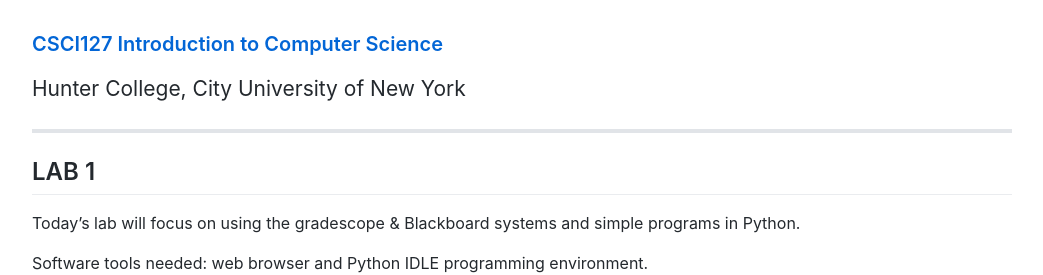
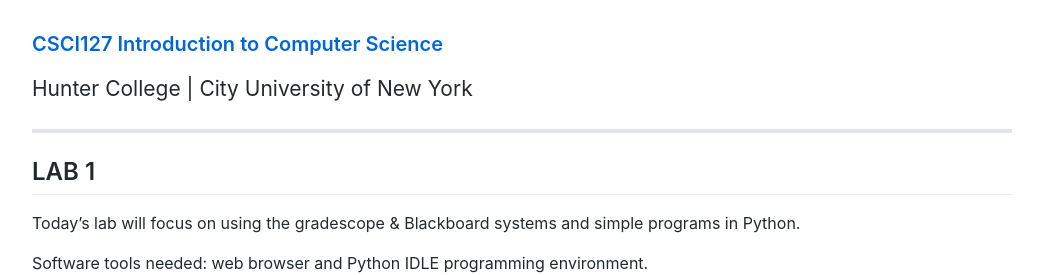
Before and after one commit to maryash/maryash.github.io, a Jekyll site: the page built from files/lab1.md, in a window 1280 px wide and 900 px high. Shown: the top 275 px of the window, without its empty margins (118-1161 px from the left). Built offline with Jekyll 4.4.1, drawn with Linux system fonts in a browser that asks for light colours; comment, search, counter and statistics services are not loaded.

Commit message:
Update lab1.md

```diff
--- a/files/lab1.md
+++ b/files/lab1.md
@@ -3,7 +3,7 @@
 title: LAB 1
 ---
 ### [CSCI127 Introduction to Computer Science](../main.html)
-<span style="font-size:21px">Hunter College, City University of New York</span>
+<span style="margin-top:-18px; font-size:21px">Hunter College | City University of New York</span>
 
 ---
 
```
